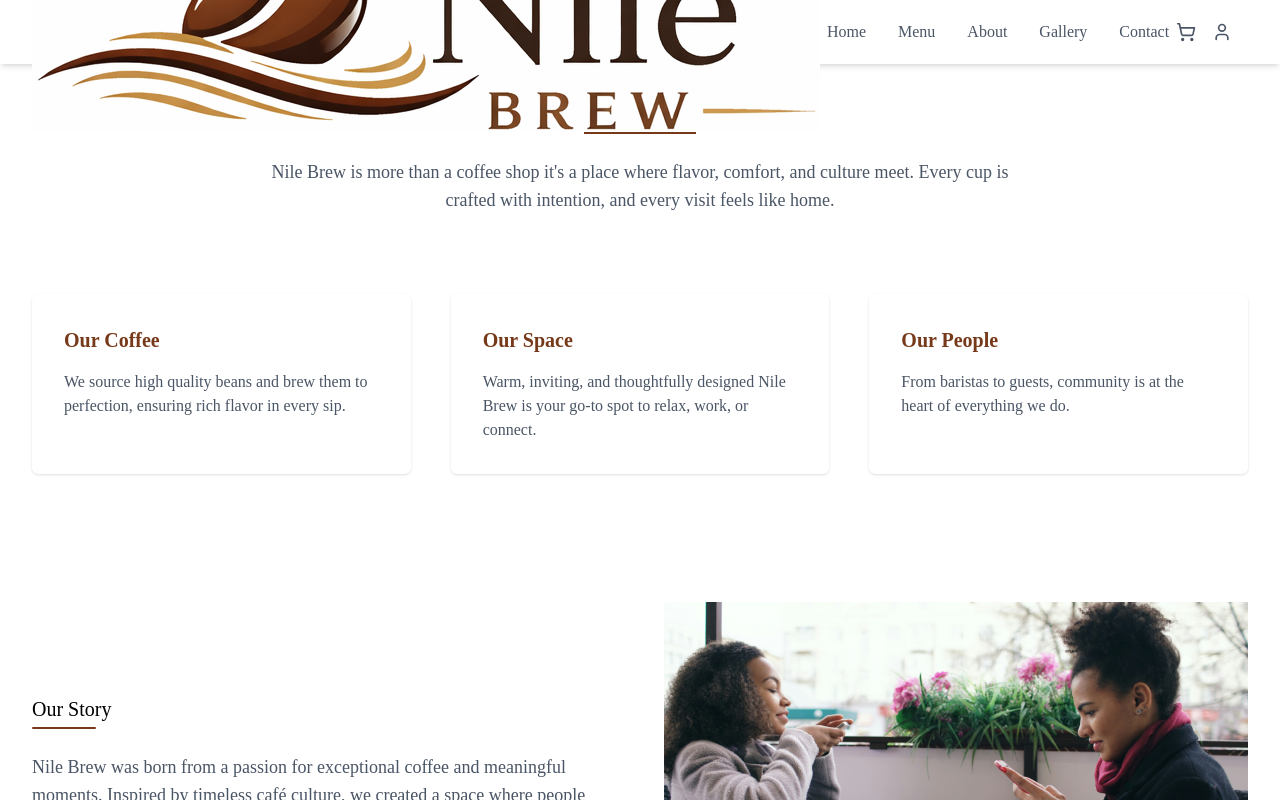
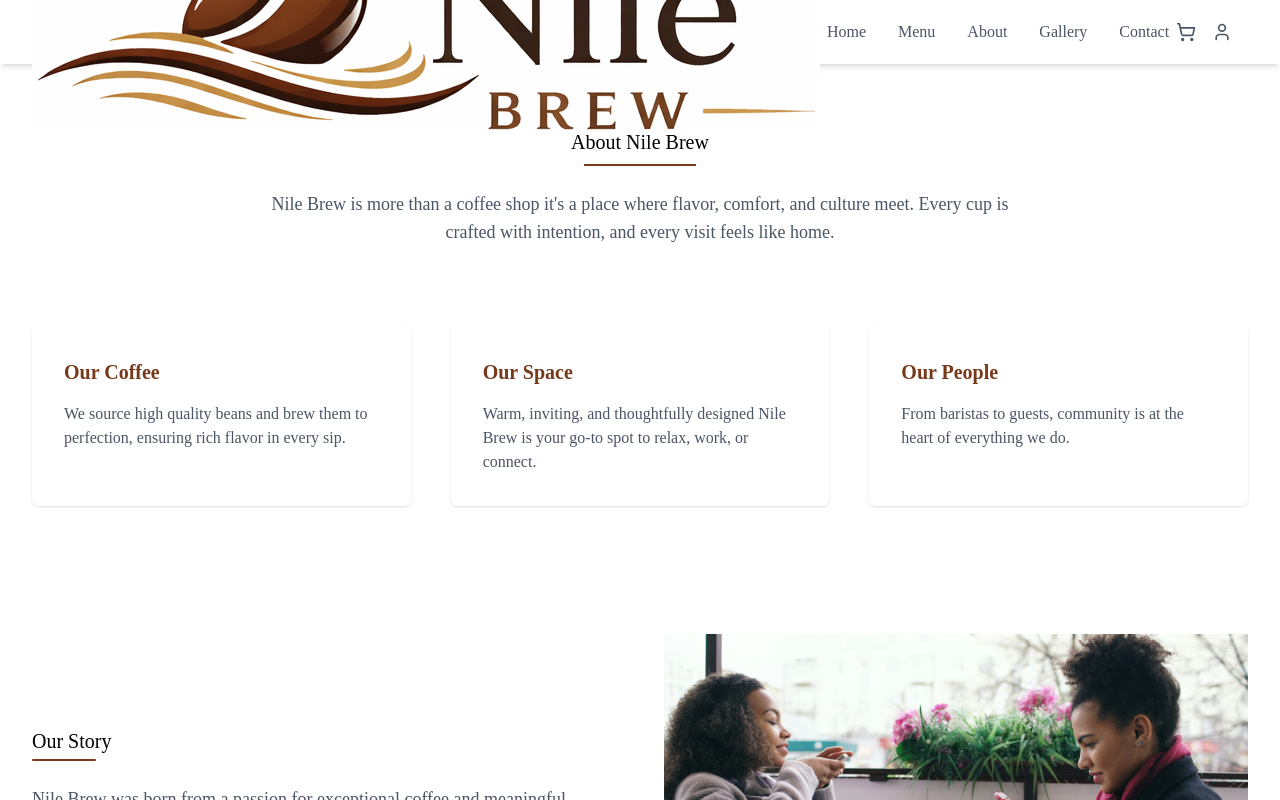
Before and after one commit to alimuhammeddev/nilebrew, a Next.js app: page /about in a window 1280 px wide. Shown: the top 800 px of the page. Built offline with nearby package versions, Linux system fonts and the light colour scheme; a web font is replaced by a local one.

Commit message:
addded mt to about us

```diff
--- a/components/aboutus.tsx
+++ b/components/aboutus.tsx
@@ -31,7 +31,7 @@
   const [openIndex, setOpenIndex] = useState<number | null>(null);
 
   return (
-    <section className="max-w-7xl mx-auto px-4 sm:px-6 lg:px-8 lg:mt-24 mt-20">
+    <section className="max-w-7xl mx-auto px-4 sm:px-6 lg:px-8 lg:mt-32 mt-28">
       {/* Hero */}
       <motion.div
         initial={{ opacity: 0, }}
```
